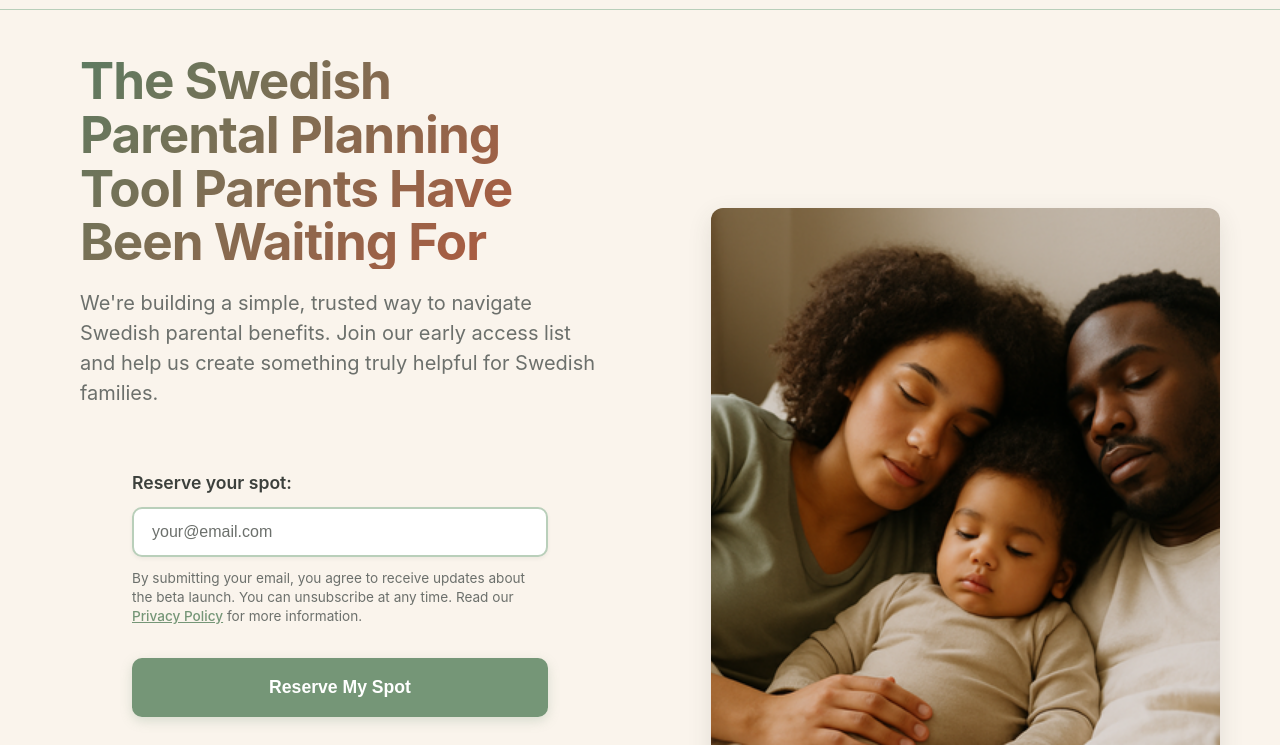
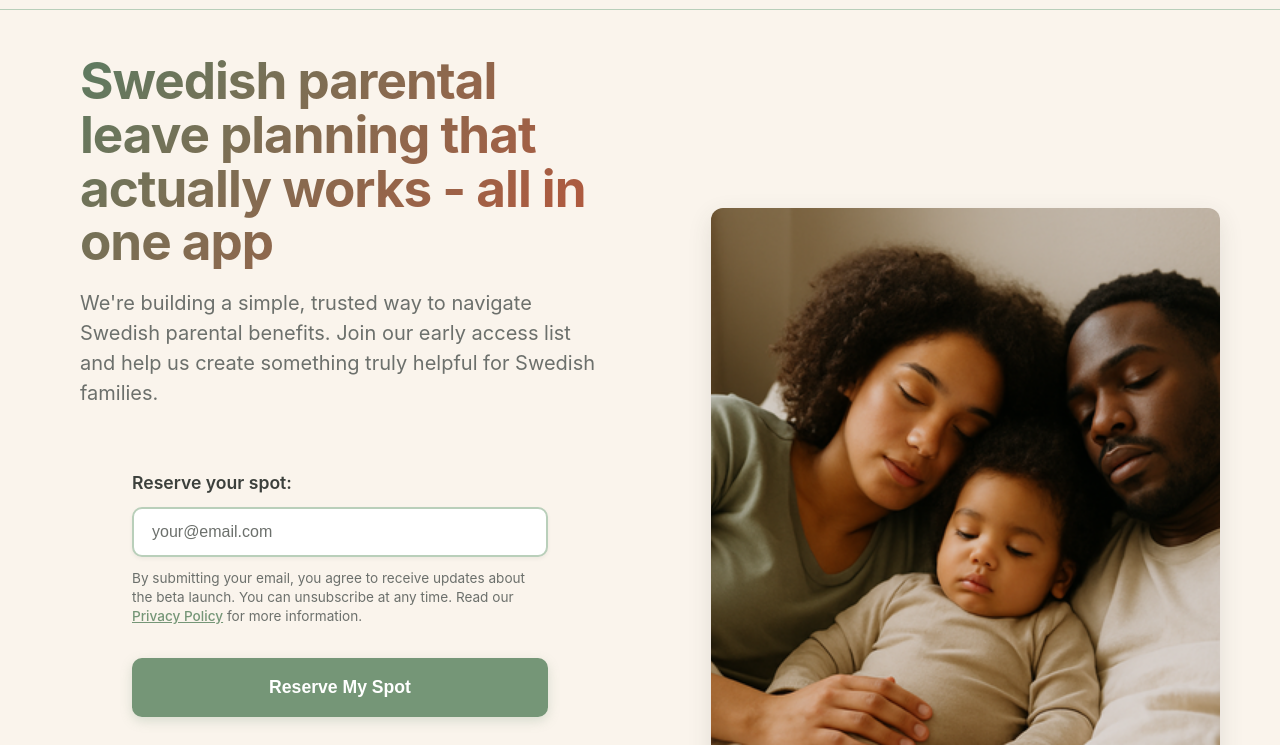
Before and after one commit to supernova4888/dummyTest, a website built with Vite: page landing-page-static/index.html in a window 1280 px wide. Shown: the part 55-800 px from the top of the page. Built offline with nearby package versions, Linux system fonts and the light colour scheme.

Commit message:
edited headline

```diff
--- a/landing-page-static/index.html
+++ b/landing-page-static/index.html
@@ -50,7 +50,7 @@
                 letter-spacing: -0.02em;
               "
             >
-              The Swedish Parental Planning Tool Parents Have Been Waiting For
+            Swedish parental leave planning that actually works - all in one app
             </h1>
 
             <p
```
